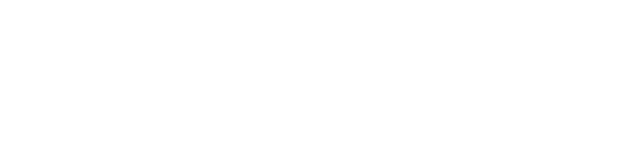
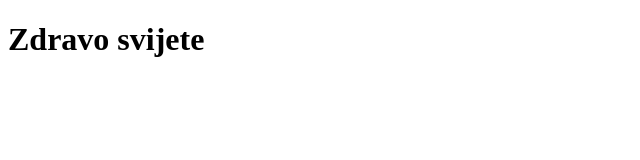
Before and after one commit to tamarahub/test-projekat, a plain HTML site: page index.html in a window 1280 px wide. Shown: the whole page, without its empty margins (0-640 px from the left). Drawn offline with Linux system fonts and the light colour scheme.

Commit message:
dodat h1

```diff
--- a/index.html
+++ b/index.html
@@ -7,6 +7,6 @@
     <title>Document</title>
 </head>
 <body>
-
+ <h1>Zdravo svijete</h1>
 </body>
 </html>
```
